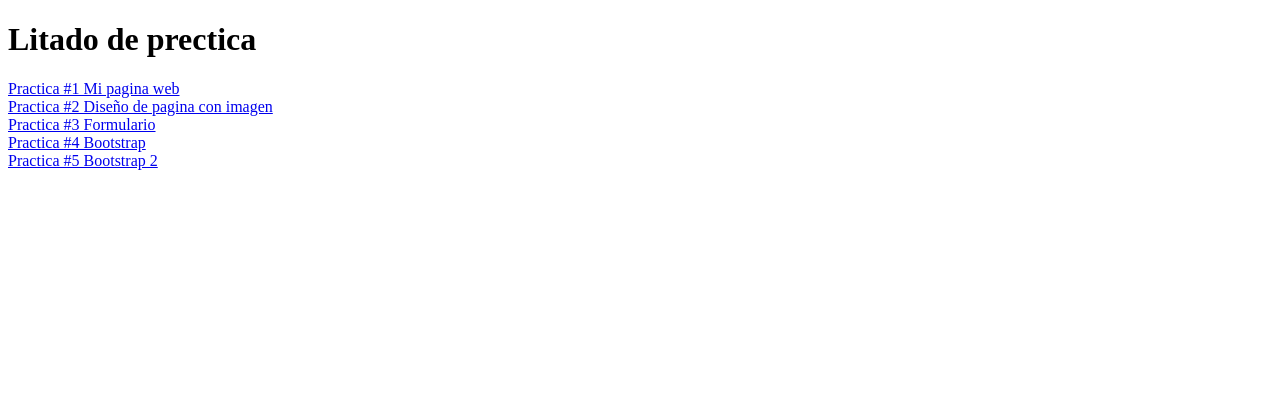
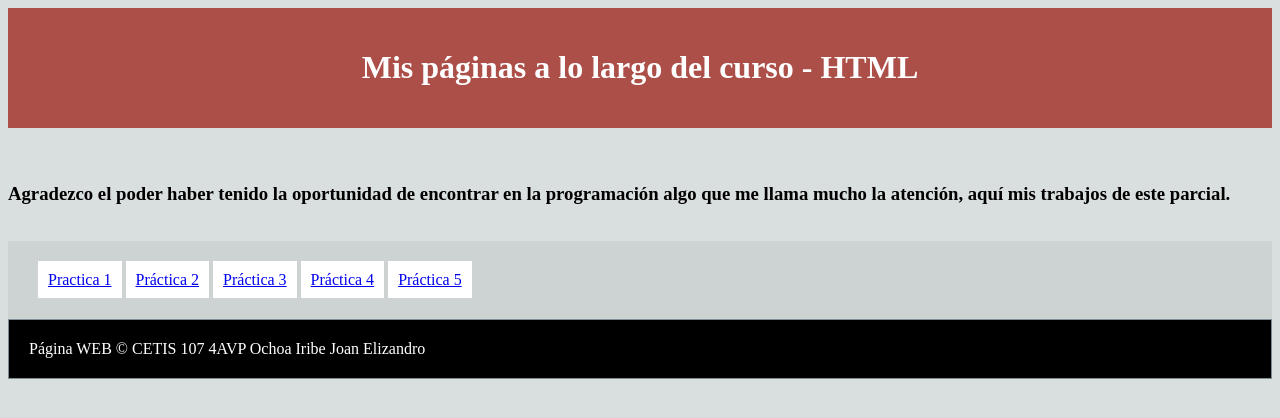
Before and after one commit to JoanElizandro05/joanelizandro05.github.io, a plain HTML site: page index.html in a window 1280 px wide. Drawn offline with Linux system fonts and the light colour scheme.

Commit message:
Add files via upload

```diff
--- a/index.html
+++ b/index.html
@@ -1,16 +1,72 @@
 <!DOCTYPE html>
 <html>
 <head>
-	<meta charset="UTF-8">
-	<meta name="viewport" content="width=device-width, initial-scale=1.0">
-	<title></title>
+	<meta charset="utf-8">
+	<meta name="viewport" content="width=device-width, initial-scale=1">
+	<title>Mis páginas</title>
+<style>
+    .encabezado{
+         background-color: #AC4F48    ;
+         color: white;
+         text-align: center;
+         padding: 20px;
+    }
+    .menu{
+    	background-color: #CDD3D3;
+        padding: 30px;
+
+    }
+    .link {
+    	padding: 10px;
+    	background-color:  white;
+
+    }
+    .link:hover{
+    	background-color: #2F8CEB;
+    }
+    .contenido{
+    	border: 1px solid #b3babf;
+    }
+    .pie{
+    	background-color: black;
+    	color:  white;
+    	border: 1px solid  #818d95;
+    	padding: 20px;
+    }
+    body{
+        background-color:  #D9DEDE;
+    }
+
+  </style>
 </head>
 <body>
-	<h1>Litado de prectica</h1>
-	<a href="joanelizandro05.github.io/Practica1MipaginaWeb/">Practica #1 Mi pagina web</a><br>
-	<a href="joanelizandro05.github.io/P2/Practica2.html">Practica #2 Diseño de pagina con imagen</a><br>
-	<a href="joanelizandro05.github.io/P3Formulario/">Practica #3 Formulario</a><br>
-	<a href="joanelizandro05.github.io/Bootsrap/Practica4Bootstrap.html">Practica #4 Bootstrap</a><br>
-	<a href="joanelizandro05.github.io/Bootsrap/Practica5Bootstrap.html">Practica #5 Bootstrap 2</a><br>
+
+
+    <div class="encabezado">
+    	<h1>Mis páginas a lo largo del curso - HTML</h1>
+    </div>
+       <br><br>
+
+    <h3>Agradezco el poder haber tenido la oportunidad de encontrar en la programación algo que me llama mucho la atención, aquí mis trabajos de este parcial.</h3> <br>
+
+    <div class="menu">
+        <a href="   "></a>
+
+        <a class="link"href="https://github.com/JoanElizandro05/joanelizandro05.github.io/blob/main/Practica1MipaginaWeb/Practica1mipaginaweb.html">Practica 1</a>
+
+        <a class= "link"href="https://github.com/JoanElizandro05/joanelizandro05.github.io/blob/main/P2/Practica2.html">Práctica 2</a>
+
+        <a class= "link"href="https://github.com/JoanElizandro05/joanelizandro05.github.io/blob/main/P3Formulario/Practica3Formulario.html"> Práctica 3</a>
+
+        <a class="link"href ="https://github.com/JoanElizandro05/joanelizandro05.github.io/blob/main/Bootsrap/Practica4Bootstrap.html">Práctica 4</a>
+
+        <a class="link"href="https://github.com/JoanElizandro05/joanelizandro05.github.io/blob/main/Bootsrap/Practica5Bootstrap.html">Práctica 5</a>
+    </div>
+
+    <div class="pie">
+    	Página WEB &copy; CETIS 107 4AVP Ochoa Iribe Joan Elizandro
+    </div>
+
 </body>
+
 </html>
```
